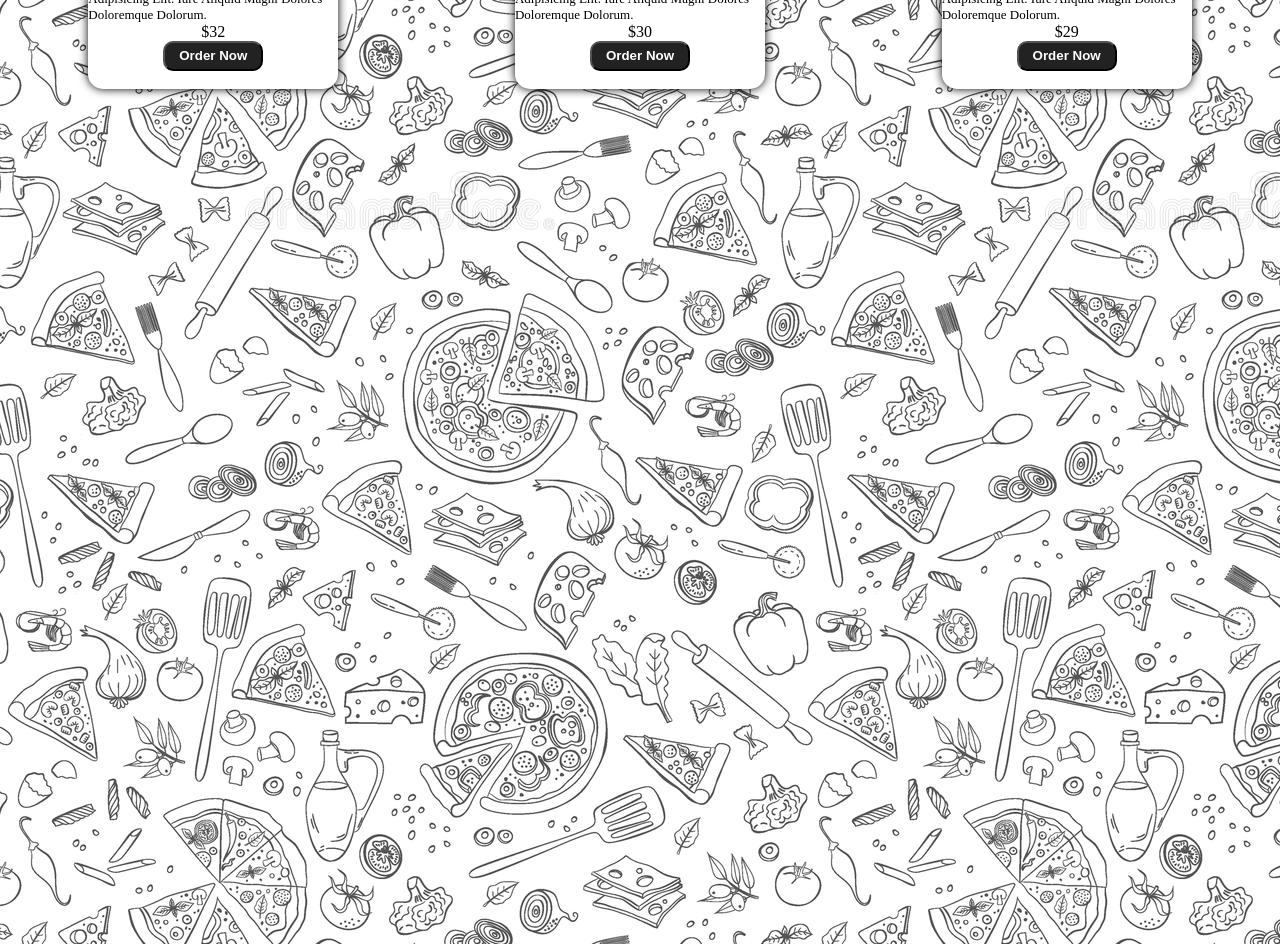
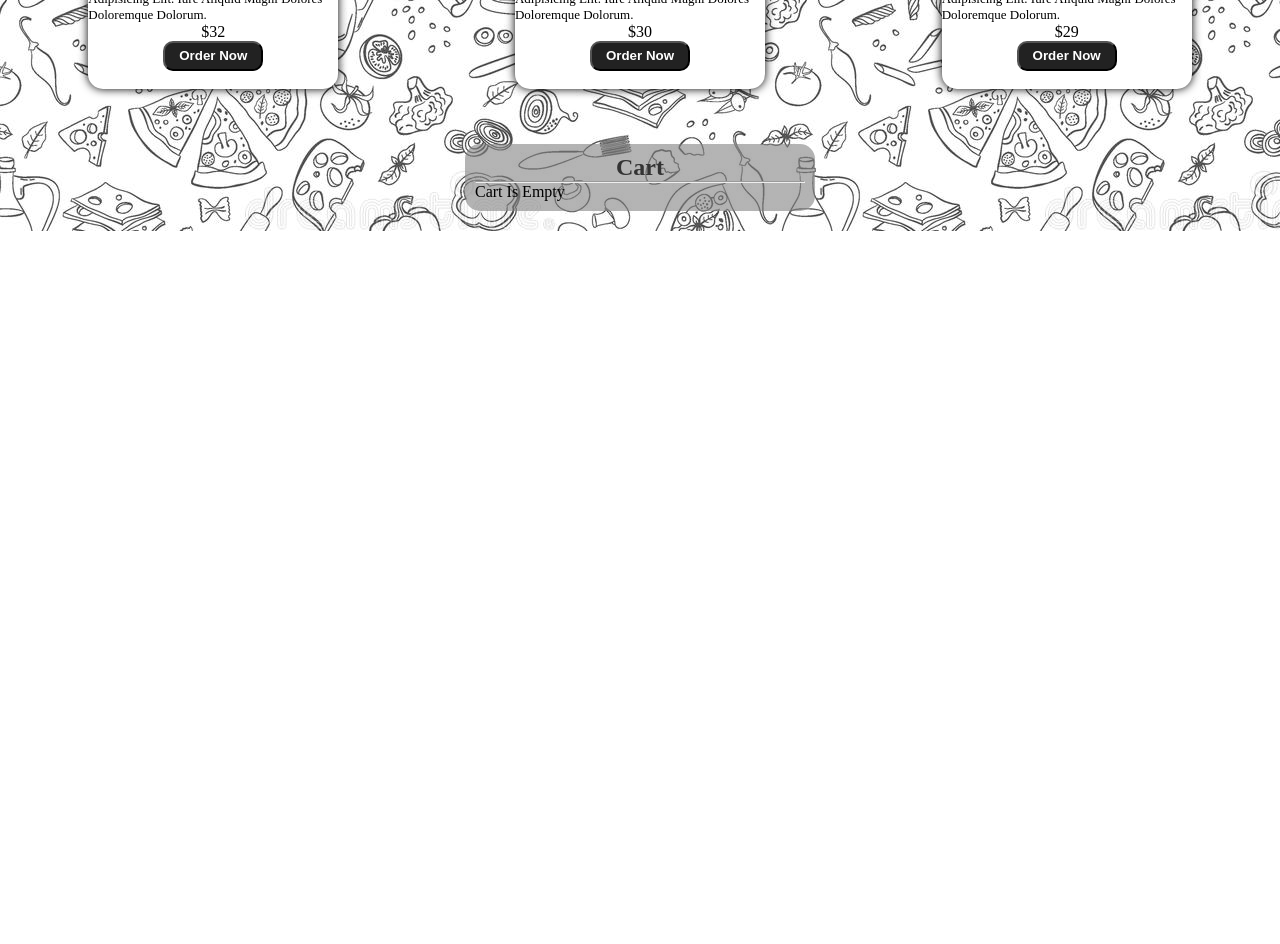
Before and after one commit to Ali7U/React-Pizza-Cart, a React (Create React App) app: page / in a window 1280 px wide. Shown: the part 1000-1944 px from the top of the page. After the commit the page ends 1231 px from the top, so only its background shows below. Built offline with nearby package versions, Linux system fonts and the light colour scheme.

Commit message:
update app

```diff
--- a/src/index.css
+++ b/src/index.css
@@ -135,15 +135,16 @@ main .products .proPizza button:hover,
   background-color: #eee;
 }
 
-.row-2{
-  height: 240vh;
-  display: flex;
-  align-items: flex-end;
-}
+
 
 
 @media screen and (max-width: 450px) {
   main .products .proPizza {
     margin-top: 20px;
   }
+  .row-2{
+  height: 240vh;
+  display: flex;
+  align-items: flex-end;
 }
+}
```
